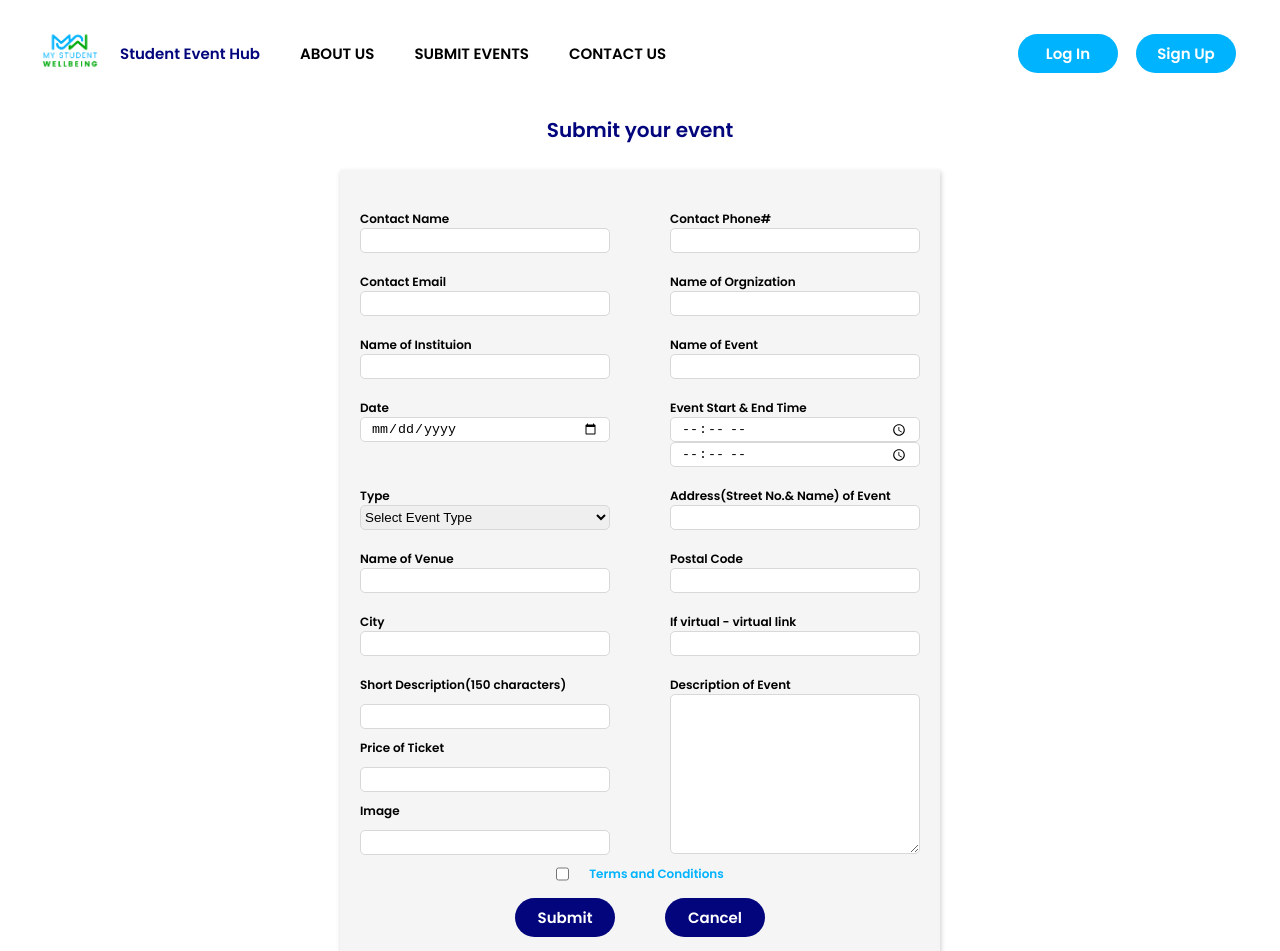
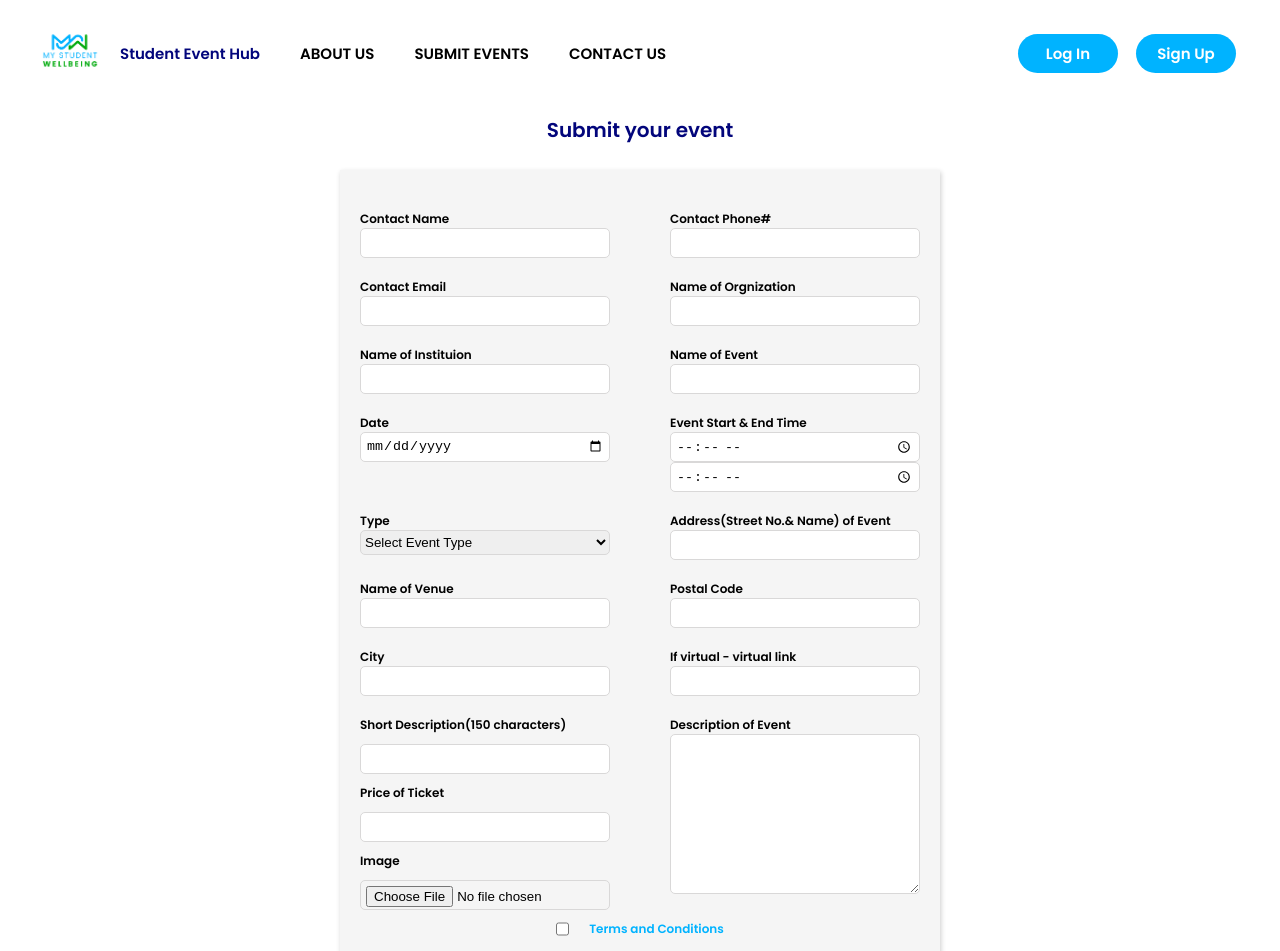
Before and after one commit to mystudentwellbeing/Campus-Event-Hub, a React (Vite) app in the folder frontend/: page /submitevents in a window 1280 px wide. Shown: the top 951 px of the page. Built offline with nearby package versions, Linux system fonts and the light colour scheme; no server answers.

Commit message:
updated image field to be file

```diff
--- a/frontend/src/pages/SubmitEvents.jsx
+++ b/frontend/src/pages/SubmitEvents.jsx
@@ -3,6 +3,7 @@ import TermsConditions from '../features/TermsConditions';
 import Modal from '../ui/Modal';
 import Button from '../ui/Button';
 import styles from './SubmitEvents.module.css';
+import supabase from '../services/supabase';
 
 const SubmitEvents = () => {
   const [contactName, setContactName] = useState('');
@@ -35,6 +36,29 @@ const SubmitEvents = () => {
   const handleSubmit = (event) => {
     event.preventDefault();
     alert(`Event Submitted`);
+    console.log(typeof(image));
+
+    // trying to upload image in our storage bucket
+    if (image && image instanceof Blob) {
+      const reader = new FileReader();
+      reader.readAsDataURL(image);
+      reader.onloadend = async () => {
+      const imageData = reader.result;
+
+      const { data, error } = await supabase.storage
+        .from('event_image')
+        .upload(imageData, {
+          cacheControl: '3600',
+          upsert: false,
+        });
+
+      if (error) {
+        console.error('Error uploading image:', error);
+      } else {
+        const imageUrl = data?.url;
+        console.log('Image uploaded successfully. URL:', imageUrl);
+      }}
+    }
 
     setContactName('');
     setContactPhone('');
@@ -85,6 +109,7 @@ const SubmitEvents = () => {
       setTermsCondition('');
     }
   };
+
   return (
     <div className={styles.submitEvents}>
       <h3 className={styles.title}>Submit your event</h3>
@@ -273,7 +298,7 @@ const SubmitEvents = () => {
             />
             <label>Image</label>
             <input
-              type="textbox"
+              type="file"
               name="image"
               value={image}
               onChange={(e) => setImage(e.target.value)}
--- a/frontend/src/pages/SubmitEvents.module.css
+++ b/frontend/src/pages/SubmitEvents.module.css
@@ -45,11 +45,11 @@
 }
 
 .formContainer div input {
-  height: 2.5rem;
+  height: 3rem;
   width: 25rem;
   border-radius: 0.5rem;
   border: 0.001rem solid var(--grey2);
-  padding: 1rem;
+  padding: 0.5rem;
 }
 
 .dropdownStyle {
```
